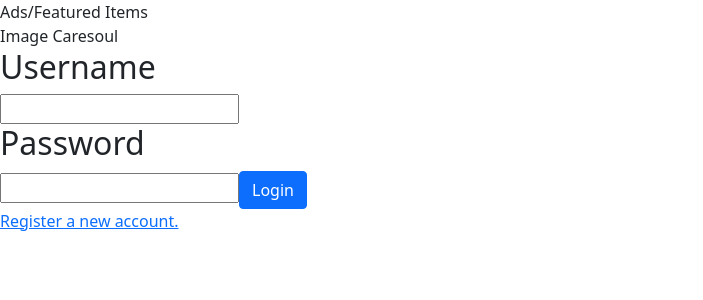
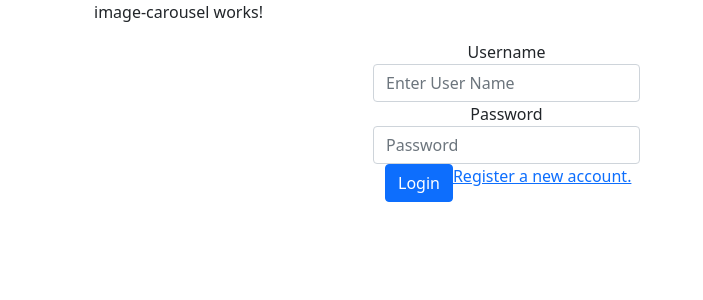
Before and after one commit to pizza-palace-bunch-a-guys-project-2/fe, an Angular app: page /login in a window 1280 px wide. Shown: the top 300 px of the page, without its empty margins (0-703 px from the left). Built offline with nearby package versions, Linux system fonts and the light colour scheme.

Commit message:
Login component

```diff
--- a/src/app/app.module.ts
+++ b/src/app/app.module.ts
@@ -9,12 +9,14 @@ import { LoginComponent } from './login/login.component';
 import { RegisterComponent } from './register/register.component';
 import { HttpClientModule } from '@angular/common/http';
 import { UserService } from './services/user.service';
+import { ImageCarouselComponent } from './image-carousel/image-carousel.component';
 
 @NgModule({
   declarations: [
     AppComponent,
     LoginComponent,
-    RegisterComponent
+    RegisterComponent,
+    ImageCarouselComponent
   ],
   imports: [
     BrowserModule,
--- /dev/null
+++ b/src/app/image-carousel/image-carousel.component.html
@@ -0,0 +1 @@
+<p>image-carousel works!</p>
--- /dev/null
+++ b/src/app/image-carousel/image-carousel.component.ts
@@ -0,0 +1,15 @@
+import { Component, OnInit } from '@angular/core';
+
+@Component({
+  selector: 'app-image-carousel',
+  templateUrl: './image-carousel.component.html',
+  styleUrls: ['./image-carousel.component.css']
+})
+export class ImageCarouselComponent implements OnInit {
+
+  constructor() { }
+
+  ngOnInit(): void {
+  }
+
+}
--- a/src/app/login/login.component.html
+++ b/src/app/login/login.component.html
@@ -1,18 +1,21 @@
-<div>
-    <div>
-        Ads/Featured Items
+<div class="container">
+    <div class="container">
+        <app-image-carousel></app-image-carousel>
     </div>
-    <div>
-        <div>
-            Image Caresoul
-        </div>
-        <form [formGroup] = "loginGroup">
-            <h2>Username</h2>
-            <input type="text" formControlName="userName">
-            <h2>Password</h2>
-            <input type="password" formControlName="userPassword">
-            <button class="btn btn-primary" (click)="loginUser(loginGroup)">Login</button>
+    <div class="container w-50">
+        <form  [formGroup] = "loginGroup">
+            <div class="form-group w-50 text-center">
+              <label for="userName">Username</label>
+              <input type="text" class="form-control" placeholder="Enter User Name" formControlName="userName">
+            </div>
+            <div class="form-group w-50 text-center">
+              <label for="exampleInputPassword1">Password</label>
+              <input type="password" class="form-control" placeholder="Password" formControlName="userName">
+            </div>
+            <div class="container d-flex">
+                <button class="btn btn-primary" (click)="loginUser(loginGroup)">Login</button>
+                <a routerLink="/register">Register a new account.</a>
+            </div>
         </form>
-        <a routerLink="/register">Register a new account.</a>
     </div>
 </div>
```
Also changed, not shown: src/app/image-carousel/image-carousel.component.css (added), 1 other file (tests, documents, lock files or other folders).
